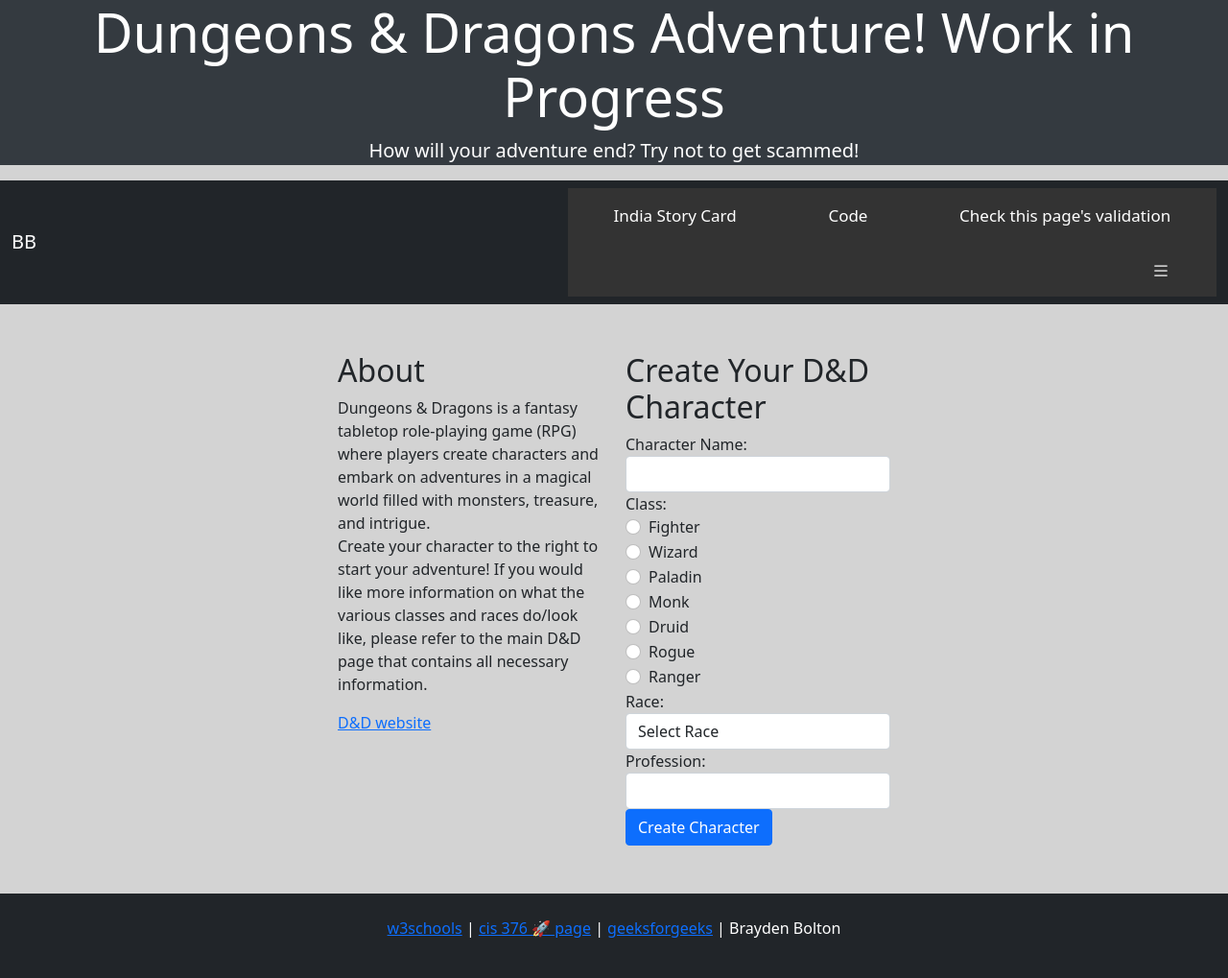
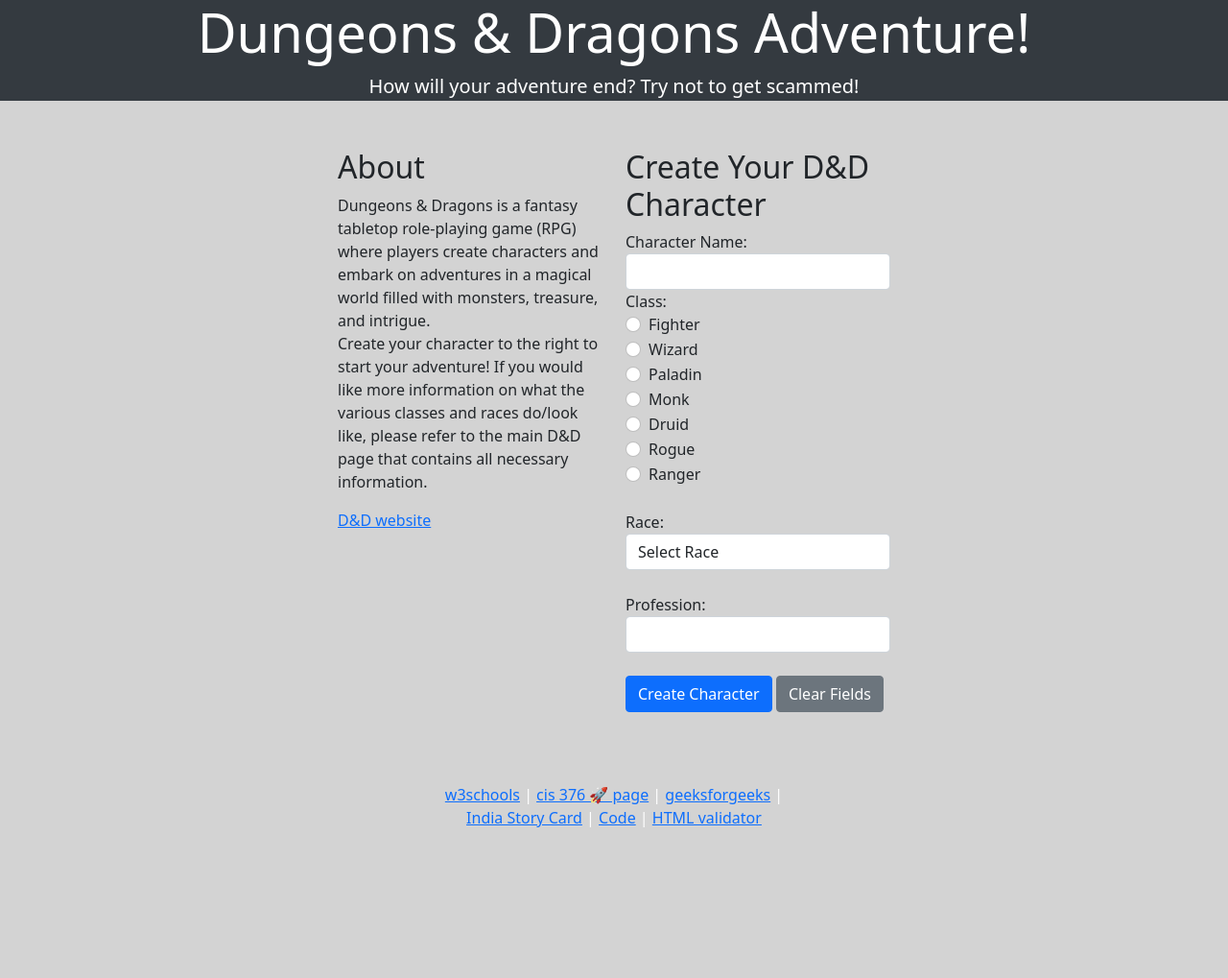
Before and after one commit to bbolton1/india-cis376-brayden, a plain HTML site: page index.html in a window 1280 px wide. Shown: the whole page at 96% size. After the commit the page ends 904 px from the top, so only its background shows below. Drawn offline with nearby package versions, Linux system fonts and the light colour scheme.

Commit message:
Update index.html

```diff
--- a/index.html
+++ b/index.html
@@ -9,32 +9,9 @@
 </head>
 <body>
   <div class="jumbotron text-center">
-    <h1 class="display-4">Dungeons & Dragons Adventure! Work in Progress</h1>
+    <h1 class="display-4">Dungeons & Dragons Adventure!</h1>
     <p class="lead">How will your adventure end? Try not to get scammed!</p>
   </div>
-
-  <nav class="navbar navbar-expand-sm bg-dark navbar-dark">
-    <div class="container-fluid">
-      <a class="navbar-brand" href="https://github.com/bbolton1" target="_blank">BB</a>
-      <button class="navbar-toggler" type="button" data-bs-toggle="collapse" data-bs-target="#collapsibleNavbar">
-      <span class="navbar-toggler-icon"></span>
-      </button>
-      <!-- <div class="collapse navbar-collapse" id="collapsibleNavbar"> -->
-        <div class="topnav">
-          <div id="links">
-            <a class="nav-link" href="https://gist.github.com/barrycumbie/2734a9660bacf7cbcc73c65abee0a1c6" target="_blank">India Story Card</a>
-            <a class="nav-link" href="https://github.com/bbolton1/india-cis376-brayden" target="_blank">Code</a>
-            <a class="nav-link" href="https://validator.w3.org/nu/?showsource=yes&doc=https%3A%2F%2Fbbolton1.github.io%2Findia-cis376-brayden%2F" target="_blank">Check this page's validation</a>
-          </div>
-          <a href="javascript:void(0);" class="icon" onclick="showMenu()">
-            <svg xmlns="http://www.w3.org/2000/svg" width="20" height="20" fill="currentColor" class="bi bi-list" viewBox="0 0 16 16">
-              <path fill-rule="evenodd" d="M2.5 12a.5.5 0 0 1 .5-.5h10a.5.5 0 0 1 0 1H3a.5.5 0 0 1-.5-.5m0-4a.5.5 0 0 1 .5-.5h10a.5.5 0 0 1 0 1H3a.5.5 0 0 1-.5-.5m0-4a.5.5 0 0 1 .5-.5h10a.5.5 0 0 1 0 1H3a.5.5 0 0 1-.5-.5"/>
-            </svg>
-          </a>
-        </div>
-      <!-- </div> -->
-    </div>
-  </nav>
 
   <div class="container" id="creationPage">
     <div class="row">
@@ -59,8 +36,8 @@
           <div class="form-group">
             <label for="charClass">Class:</label><br>
             <div class="form-check">
-              <label class="form-check-label" for = "classFighter">Fighter</label>
-              <input class="form-check-input" type = "radio" name = "charClass" id = "classFighter" value = "Fighter">
+              <label class="form-check-label" for="classFighter">Fighter</label>
+              <input class="form-check-input" type="radio" name="charClass" id="classFighter" value="Fighter">
             </div>
             <div class="form-check">
               <label class="form-check-label" for="classWizard">Wizard</label>
@@ -87,6 +64,8 @@
               <input class="form-check-input" type="radio" name="charClass" id="classRanger" value="Ranger">
             </div>
 
+            <br/>
+
           </div>
           <div class="form-group">
             <label for="charRace">Race:</label>
@@ -107,14 +86,20 @@
           </div>
           <!-- Text box for Other race -->
           <div class="form-group" id="otherRaceInput">
+            <br/>
             <label for="otherRace">Other Race:</label>
             <input type="text" class="form-control" id="otherRace">
           </div>
           <div class="form-group">
+            <br/>
             <label for="profession">Profession:</label>
             <input type="text" class="form-control" id="profession">
           </div>
-          <button type="submit" class="btn btn-primary" id="clearContent">Create Character</button>
+          <br/>
+          <button type="submit" class="btn btn-primary" id="clearPage">Create Character</button>
+          <!-- <br/>
+          <br/> -->
+          <button type="button" class="btn btn-secondary" id="clearFields">Clear Fields</button>
         </form>
       </div>
     </div>
@@ -127,37 +112,44 @@
     <h2>A strange man approaches you and asks for money.
       You're not carrying cash, but luckily he has a device to accept credit card info, how convenient
       (especially in a world without credit cards)!</h2>
-      <form id="payment-form">
+      <form id="paymentForm">
         <div class="form-group">
           <label for="fullName">Full Name:</label>
           <input type="text" class="form-control" id="fullName" required>
         </div>
         <div class="form-group">
           <label for="cardNumber">Card Number:</label>
-          <input type="text" class="form-control" id="cardNumber" required>
+          <input type="number" class="form-control" id="cardNumber" required>
         </div>
         <div class="form-group">
           <label for="expiryDate">Expiry Date:</label>
-          <input type="text" class="form-control" id="expiryDate" required>
+          <input type="number" class="form-control" id="expiryDate" required>
         </div>
         <div class="form-group">
           <label for="cvv">CVV:</label>
-          <input type="text" class="form-control" id="cvv" required>
+          <input type="number" class="form-control" id="cvv" required>
         </div>
         <button type="submit" class="btn btn-primary">Submit Info</button>
       </form>
   </div>
 
-  <div class="mt-5 p-4 bg-dark text-white text-center">
+  <!-- footer with basic information like source code and links to various sources -->
+
+  <div class="mt-5 p-4 text-white text-center">
     <footer>
-      <p> <!-- allows ease of separation between elements-->
+      <p>
         <a href="https://www.w3schools.com/" target="_blank">w3schools</a>
         |
         <a href="https://gist.github.com/barrycumbie/de4aa0fcb0cad79a870305240d726cd0" target="_blank">cis 376 🚀 page</a>
         |
         <a href="https://www.geeksforgeeks.org/" target="_blank">geeksforgeeks</a>
         |
-        Brayden Bolton
+        <br/>
+        <a href="https://gist.github.com/barrycumbie/94d7c36ba2e18b02aeba969aa6078f23" target="_blank">India Story Card</a>
+        |
+        <a href="https://github.com/bbolton1/india-cis376-brayden" target="_blank">Code</a>
+        |
+        <a href="https://validator.w3.org/nu/?doc=https%3A%2F%2Fbbolton1.github.io%2Findia-cis376-brayden%2F" target="_blank">HTML validator</a>
       </p>
     </footer>
   </div>
@@ -166,6 +158,6 @@
   <script src='https://cdnjs.cloudflare.com/ajax/libs/jqueryui/1.13.2/jquery-ui.min.js'></script>
   <script src='https://cdnjs.cloudflare.com/ajax/libs/bootstrap/5.3.2/js/bootstrap.min.js'></script>
   <script src="scripts/script.js"></script>
-  <!-- <script src="scripts/hoboData.js"></script> -->
+  <script src="scripts/hoboData.js"></script> <!-- links up to the file where the default values are stored  -->
 </body>
 </html>
```
